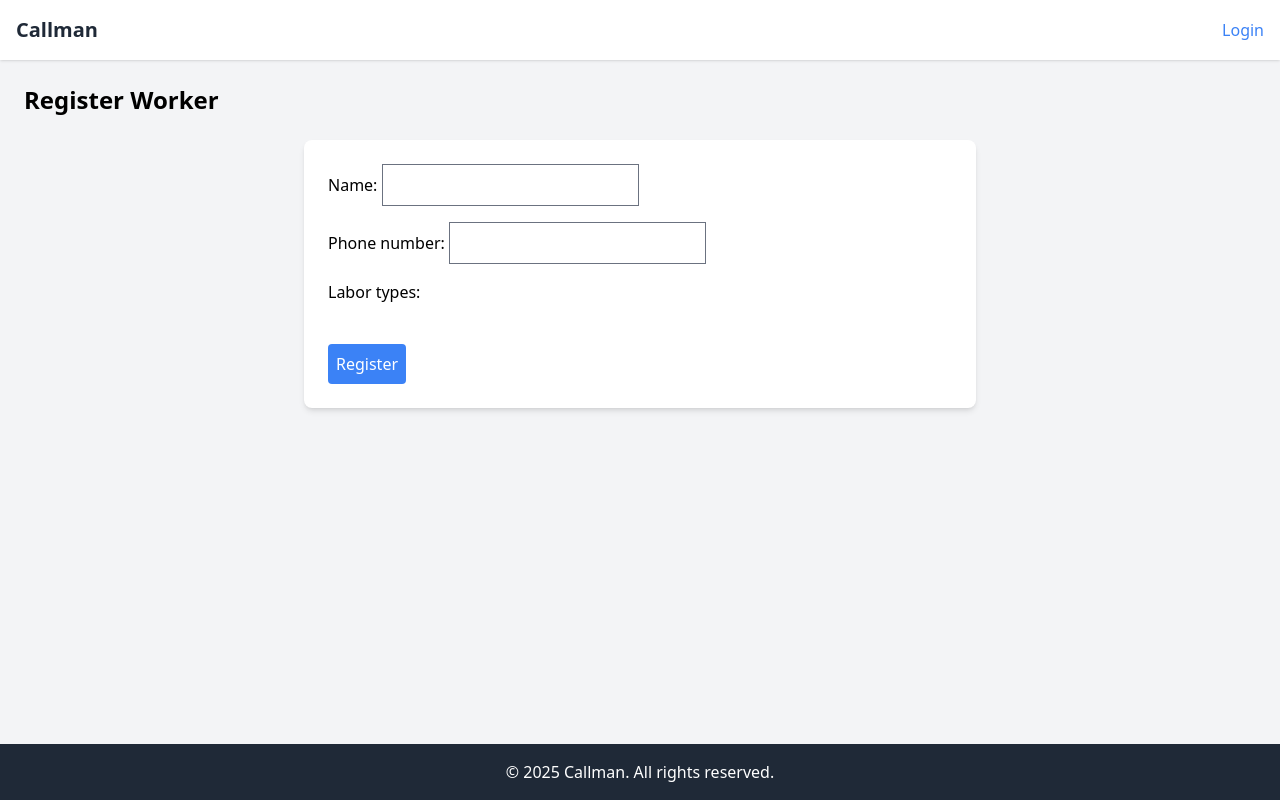
After one commit to castle-murray/callman, a Django app: page /worker/register/ in a window 1280 px wide. The commit adds this page. Run offline with Django 5.2, Linux system fonts and the light colour scheme; data that the repository does not hold is empty; parts of the project's set-up code (start-up, migrations or seed data) failed here and were passed over; some libraries are stand-ins or nearby versions.

Commit message:
link, queue, dates

```diff
--- a/callManager/forms.py
+++ b/callManager/forms.py
@@ -11,19 +11,50 @@ class LaborTypeForm(forms.ModelForm):
 class EventForm(forms.ModelForm):
     class Meta:
         model = Event
-        fields = ['event_name', 'event_date', 'event_location', 'event_description']
+        fields = ['event_name', 'start_date', 'end_date', 'is_single_day', 'event_location', 'event_description']
         widgets = {
-            'event_date': forms.DateInput(attrs={'type': 'date'}),
+            'start_date': forms.DateInput(attrs={'type': 'date'}),
+            'end_date': forms.DateInput(attrs={'type': 'date'}),
             'event_description': forms.Textarea(attrs={'rows': 4}),
         }
+
+    def clean(self):
+        cleaned_data = super().clean()
+        start_date = cleaned_data.get('start_date')
+        end_date = cleaned_data.get('end_date')
+        is_single_day = cleaned_data.get('is_single_day')
+
+        if is_single_day and start_date and end_date and start_date != end_date:
+            raise forms.ValidationError("Single-day events must have the same start and end date.")
+        elif start_date and end_date and start_date > end_date:
+            raise forms.ValidationError("End date must be on or after start date.")
+        return cleaned_data
 
 class CallTimeForm(forms.ModelForm):
     class Meta:
         model = CallTime
-        fields = ['name', 'time']
+        fields = ['name', 'date', 'time']
         widgets = {
+            'date': forms.DateInput(attrs={'type': 'date'}),
             'time': forms.TimeInput(attrs={'type': 'time'}),
         }
+
+    def __init__(self, *args, **kwargs):
+        event = kwargs.pop('event', None)
+        super().__init__(*args, **kwargs)
+        if event and event.is_single_day:
+            self.fields['date'].initial = event.start_date
+            self.fields['date'].disabled = True
+            self.fields['date'].widget.attrs['readonly'] = True
+
+    def clean(self):
+        cleaned_data = super().clean()
+        date = cleaned_data.get('date')
+        event = self.instance.event if self.instance and hasattr(self.instance, 'event') else None
+        if event:
+            if date < event.start_date or date > event.end_date:
+                raise forms.ValidationError("Call time date must be within the event's date range.")
+        return cleaned_data
 
 class LaborRequirementForm(forms.ModelForm):
     class Meta:
@@ -55,3 +86,12 @@ class WorkerForm(forms.ModelForm):
 
 class WorkerImportForm(forms.Form):
     file = forms.FileField(label="Upload a CSV file with contacts")
+
+class WorkerRegistrationForm(forms.ModelForm):
+    class Meta:
+        model = Worker
+        fields = ['name', 'phone_number', 'labor_types']
+        widgets = {
+            'phone_number': forms.TextInput(attrs={'readonly': 'readonly'}),
+            'labor_types': forms.CheckboxSelectMultiple,
+        }
--- a/callManager/templates/callManager/add_call_time.html
+++ b/callManager/templates/callManager/add_call_time.html
@@ -1,10 +1,9 @@
 {% extends 'callManager/base.html' %}
 
-{% block title %}Add Call Time - {{ event.event_name }} - Callman{% endblock %}
+{% block title %}Add Call Time - Callman{% endblock %}
 
 {% block content %}
     <h1 class="text-2xl font-bold mb-6">Add Call Time to {{ event.event_name }}</h1>
-
     <div class="bg-white p-6 rounded-lg shadow-md max-w-2xl mx-auto">
         <form method="post">
             {% csrf_token %}
--- a/callManager/templates/callManager/fill_labor_call_list_partial.html
+++ b/callManager/templates/callManager/fill_labor_call_list_partial.html
@@ -64,7 +64,7 @@
                 <span class="text-gray-500">Next</span>
             {% endif %}
         </div>
-        <button type="submit" class="mt-4 bg-blue-500 text-white p-2 rounded hover:bg-blue-600">Send Requests</button>
+        <button type="submit" class="mt-4 bg-blue-500 text-white p-2 rounded hover:bg-blue-600">Queue Requests</button>
     {% else %}
         <p class="text-gray-600">No workers available.</p>
     {% endif %}
--- a/callManager/templates/callManager/fill_labor_call_partial.html
+++ b/callManager/templates/callManager/fill_labor_call_partial.html
@@ -1,7 +1,7 @@
 {% load callman_tags %}
 <div class="bg-gray-100 p-6 rounded-lg shadow">
     <h3 class="text-lg font-semibold mb-4">Request Workers for {{ labor_requirement.labor_type.name }}</h3>
-    <p class="text-gray-600 mb-4">Needed: {{ labor_requirement.needed_labor }} ({{ labor_requirement.call_time.name }} at {{ labor_requirement.call_time.time }})</p>
+    <p class="text-gray-600 mb-4">Needed: {{ labor_requirement.needed_labor }} ({{ labor_requirement.call_time.name }} at {{ labor_requirement.call_time.time }} on {{ labor_requirement.call_time.date }})</p>
 
     <!-- Search Bar -->
     <div class="mb-6">
@@ -21,8 +21,7 @@
     </div>
 
     <form action="{% url 'event_detail' labor_requirement.call_time.event.id %}">
-    <button type="submit"
-            class="mt-4 bg-red-500 text-white p-2 rounded hover:bg-red-600">Close</button>
+        <button type="submit" class="mt-4 bg-red-500 text-white p-2 rounded hover:bg-red-600">Close</button>
     </form>
     {% if message %}
         <p class="text-green-600 mt-2">{{ message }}</p>
--- /dev/null
+++ b/callManager/templates/callManager/worker_registration.html
@@ -0,0 +1,16 @@
+{% extends 'callManager/base.html' %}
+
+{% block title %}Register Worker - CallMan{% endblock %}
+
+{% block content %}
+    <h1 class="text-2xl font-bold mb-6">Register Worker</h1>
+    <div class="bg-white p-6 rounded-lg shadow-md max-w-2xl mx-auto">
+        <form method="post">
+            {% csrf_token %}
+            <div class="space-y-4">
+                {{ form.as_p }}
+            </div>
+            <button type="submit" class="mt-6 bg-blue-500 text-white p-2 rounded hover:bg-blue-600">Register</button>
+        </form>
+    </div>
+{% endblock %}
--- a/callManager/urls.py
+++ b/callManager/urls.py
@@ -18,4 +18,7 @@ urlpatterns = [
     path('labor/<int:labor_requirement_id>/list/', views.fill_labor_call_list, name='fill_labor_call_list'),
     path('sms/reply/', views.sms_reply_webhook, name='sms_reply_webhook'),
     path('worker/import/', views.import_workers, name='import_workers'),
+    path('event/<int:event_id>/confirm/<uuid:event_token>/', views.confirm_event_requests, name='confirm_event_requests'),
+    path('worker/register/', views.worker_registration, name='worker_registration'),
+    path('worker/register/success/', views.registration_success, name='registration_success'),
 ]
--- a/callManager/views.py
+++ b/callManager/views.py
@@ -1,7 +1,7 @@
 from django.shortcuts import render, get_object_or_404, redirect
 from .models import CallTime, LaborRequest, Event, LaborRequirement, LaborType, Worker
 from django.contrib.auth.decorators import login_required
-from .forms import CallTimeForm, LaborTypeForm, LaborRequirementForm, EventForm, WorkerForm, WorkerImportForm
+from .forms import CallTimeForm, LaborTypeForm, LaborRequirementForm, EventForm, WorkerForm, WorkerImportForm, WorkerRegistrationForm
 from django.db.models import Sum, Q, Case, When, IntegerField, Count
 from datetime import datetime, timedelta
 from twilio.rest import Client
@@ -11,6 +11,7 @@ from django.views.decorators.csrf import csrf_exempt
 from django.utils import timezone
 from io import TextIOWrapper
 from django.core.paginator import Paginator, EmptyPage, PageNotAnInteger
+import uuid
 
 
 def confirm_assignment(request, token):
@@ -39,19 +40,15 @@ def event_detail(request, event_id):
     event = get_object_or_404(Event, id=event_id, company=manager.company)
     call_times = event.call_times.all()
 
-    # Get all labor requirements for the event
     labor_requirements = LaborRequirement.objects.filter(call_time__event=event)
-
-    # Annotate labor requests with counts
     labor_requests = LaborRequest.objects.filter(
         labor_requirement__call_time__event=event
     ).values('labor_requirement_id').annotate(
-        pending_count=Count('id', filter=Q(requested=True) & Q(response__isnull=True)),  # Only pending
+        pending_count=Count('id', filter=Q(requested=True) & Q(response__isnull=True)),
         confirmed_count=Count('id', filter=Q(response='yes')),
         rejected_count=Count('id', filter=Q(response='no'))
     )
 
-    # Build labor_counts with defaults and display text
     labor_counts = {lr.id: {'pending': 0, 'confirmed': 0, 'rejected': 0, 'display_text': f"{lr.needed_labor} needed (0 pending, 0 confirmed, 0 rejected)"} for lr in labor_requirements}
     for lr in labor_requests:
         labor_id = lr['labor_requirement_id']
@@ -81,6 +78,53 @@ def event_detail(request, event_id):
             'display_text': display_text
         }
 
+    if request.method == "POST" and 'send_messages' in request.POST:
+        queued_requests = LaborRequest.objects.filter(
+            labor_requirement__call_time__event=event,
+            requested=True,
+            sms_sent=False
+        )
+        if queued_requests.exists():
+            event_token = str(uuid.uuid4())
+            sms_errors = []
+            client = Client(settings.TWILIO_ACCOUNT_SID, settings.TWILIO_AUTH_TOKEN) if settings.TWILIO_ENABLED else None
+            confirmation_url = request.build_absolute_uri(f"/event/{event.id}/confirm/{event_token}/")
+            for labor_request in queued_requests:
+                message_body = f"CallMan: Confirm your calls for {event.event_name}: {confirmation_url}"
+                if labor_request.worker.phone_number:
+                    if settings.TWILIO_ENABLED:
+                        try:
+                            message = client.messages.create(
+                                body=message_body,
+                                from_=settings.TWILIO_PHONE_NUMBER,
+                                to=str(labor_request.worker.phone_number)
+                            )
+                            labor_request.sms_sent = True
+                            labor_request.event_token = event_token
+                            labor_request.save()
+                        except TwilioRestException as e:
+                            sms_errors.append(labor_request.worker.name)
+                    else:
+                        # Print to terminal instead of sending SMS
+                        print(f"SMS to {labor_request.worker.phone_number}: {message_body}")
+                        labor_request.sms_sent = True
+                        labor_request.event_token = event_token
+                        labor_request.save()
+                else:
+                    sms_errors.append(f"{labor_request.worker.name} (no phone)")
+            message = f"Messages sent to {queued_requests.count()} workers."
+            if sms_errors:
+                message += f" SMS failed for: {', '.join(sms_errors)}."
+        else:
+            message = "No queued requests to send."
+        context = {
+            'event': event,
+            'call_times': call_times,
+            'labor_counts': labor_counts,
+            'message': message,
+        }
+        return render(request, 'callManager/event_detail.html', context)
+
     context = {
         'event': event,
         'call_times': call_times,
@@ -99,7 +143,7 @@ def manager_dashboard(request):
     company = manager.company
 
     # Fetch company events
-    events = Event.objects.filter(company=company).order_by('-event_date')
+    events = Event.objects.filter(company=company).order_by('-start_date')
 
     # Quick stats
     total_events = events.count()
@@ -164,15 +208,15 @@ def add_labor_to_call(request, call_time_id):
 
 @login_required
 def create_event(request):
-    manager = request.user.manager  # Assumes Manager is linked to User via OneToOneField
+    manager = request.user.manager
     if request.method == "POST":
         form = EventForm(request.POST)
         if form.is_valid():
             event = form.save(commit=False)
-            event.company = manager.company  # Tie event to manager's company
-            event.created_by = manager      # Record which manager created it
+            event.company = manager.company
+            event.created_by = manager
             event.save()
-            return redirect('event_detail', event_id=event.id)  # ReGdirect to event detail page
+            return redirect('event_detail', event_id=event.id)
     else:
         form = EventForm()
     return render(request, 'callManager/create_event.html', {'form': form})
@@ -270,7 +314,7 @@ def fill_labor_call(request, labor_requirement_id):
             Q(phone_number__icontains=search_query)
         )
 
-    paginator = Paginator(workers, 10)
+    paginator = Paginator(workers, 20)
     page_number = request.GET.get('page', 1)
     try:
         page_obj = paginator.page(page_number)
@@ -280,7 +324,7 @@ def fill_labor_call(request, labor_requirement_id):
         page_obj = paginator.page(paginator.num_pages)
 
     current_call_time = labor_requirement.call_time
-    event_date = current_call_time.event.event_date
+    event_date = current_call_time.event.start_date  # Updated from event_date
     current_datetime = datetime.combine(event_date, current_call_time.time)
 
     window_start = current_datetime - timedelta(hours=5)
@@ -288,13 +332,12 @@ def fill_labor_call(request, labor_requirement_id):
 
     conflicting_requests = LaborRequest.objects.filter(
         worker__in=workers,
-        labor_requirement__call_time__event__event_date=event_date,
+        labor_requirement__call_time__event__start_date=event_date,  # Updated from event_date
         labor_requirement__call_time__time__gte=window_start.time(),
         labor_requirement__call_time__time__lte=window_end.time(),
         requested=True,
     ).select_related('labor_requirement__call_time', 'labor_requirement__labor_type')
 
-    # In both fill_labor_call and fill_labor_call_list
     worker_conflicts = {}
     for labor_request in conflicting_requests:
         if labor_request.worker_id not in worker_conflicts:
@@ -304,49 +347,62 @@ def fill_labor_call(request, labor_requirement_id):
             'call_time': f"{labor_request.labor_requirement.call_time.name} at {labor_request.labor_requirement.call_time.time}",
             'labor_type': labor_request.labor_requirement.labor_type.name,
             'status': 'Confirmed' if labor_request.response == 'yes' else 'Rejected' if labor_request.response == 'no' else 'Pending',
-            'call_time_id': labor_request.labor_requirement.call_time.id,  # Add call time ID
-            'labor_type_id': labor_request.labor_requirement.labor_type.id  # Add labor type ID
+            'call_time_id': labor_request.labor_requirement.call_time.id,
+            'labor_type_id': labor_request.labor_requirement.labor_type.id
         }
         worker_conflicts[labor_request.worker_id]['conflicts'].append(conflict_info)
         if labor_request.response == 'yes':
             worker_conflicts[labor_request.worker_id]['is_confirmed'] = True
+
     if request.method == "POST":
-        worker_ids = request.POST.getlist('worker_ids')
-        sms_errors = []
-        for worker_id in worker_ids:
-            worker = Worker.objects.get(id=worker_id)
-            labor_request, created = LaborRequest.objects.get_or_create(
-                worker=worker,
+        if 'send_messages' in request.POST:
+            # Send SMS to all queued requests for this labor_requirement
+            queued_requests = LaborRequest.objects.filter(
                 labor_requirement=labor_requirement,
-                defaults={'requested': True}
+                requested=True,
+                sms_sent=False
             )
-            if labor_requirement.labor_type not in worker.labor_types.all():
-                worker.labor_types.add(labor_requirement.labor_type)
-            if created or not labor_request.sms_sent:
-                short_id = str(labor_request.token)[:3]  # First 3 chars of UUID
-                if worker.phone_number and settings.TWILIO_ENABLED:
+            sms_errors = []
+            client = Client(settings.TWILIO_ACCOUNT_SID, settings.TWILIO_AUTH_TOKEN) if settings.TWILIO_ENABLED else None
+            for labor_request in queued_requests:
+                short_id = str(labor_request.token)[:3]
+                if labor_request.worker.phone_number and settings.TWILIO_ENABLED:
                     try:
-                        client = Client(settings.TWILIO_ACCOUNT_SID, settings.TWILIO_AUTH_TOKEN)
                         message = client.messages.create(
-                            body=f"Autorigger call {current_call_time.name} at {current_call_time.time}. Reply Y{short_id} or N{short_id}.",
+                            body=f"CallMan call {current_call_time.name} at {current_call_time.time}. Reply Y{short_id} or N{short_id}.",
                             from_=settings.TWILIO_PHONE_NUMBER,
-                            to=str(worker.phone_number)
+                            to=str(labor_request.worker.phone_number)
                         )
                         labor_request.sms_sent = True
                         labor_request.save()
                     except TwilioRestException as e:
-                        sms_errors.append(worker.name)
-                elif worker.phone_number:
-                    labor_request.sms_sent = True
+                        sms_errors.append(labor_request.worker.name)
+                elif labor_request.worker.phone_number:
+                    labor_request.sms_sent = True  # Simulate in test mode
                     labor_request.save()
                 else:
-                    sms_errors.append(f"{worker.name} (no phone)")
-            if not created:
-                labor_request.requested = True
-                labor_request.save()
-        message = f"Requests sent to {len(worker_ids)} workers."
-        if sms_errors:
-            message += f" SMS failed for: {', '.join(sms_errors)}."
+                    sms_errors.append(f"{labor_request.worker.name} (no phone)")
+            message = f"Messages sent to {queued_requests.count()} workers."
+            if sms_errors:
+                message += f" SMS failed for: {', '.join(sms_errors)}."
+        else:
+            # Queue requests without sending SMS
+            worker_ids = request.POST.getlist('worker_ids')
+            sms_errors = []
+            for worker_id in worker_ids:
+                worker = Worker.objects.get(id=worker_id)
+                labor_request, created = LaborRequest.objects.get_or_create(
+                    worker=worker,
+                    labor_requirement=labor_requirement,
+                    defaults={'requested': True, 'sms_sent': False}  # Ensure sms_sent=False initially
+                )
+                if labor_requirement.labor_type not in worker.labor_types.all():
+                    worker.labor_types.add(labor_requirement.labor_type)
+                if not created and not labor_request.sms_sent:
+                    labor_request.requested = True
+                    labor_request.save()
+            message = f"{len(worker_ids)} workers queued for request."
+
         context = {
             'labor_requirement': labor_requirement,
             'workers': page_obj,
@@ -386,7 +442,7 @@ def fill_labor_call_list(request, labor_requirement_id):
             Q(phone_number__icontains=search_query)
         )
 
-    paginator = Paginator(workers, 10)
+    paginator = Paginator(workers, 20)
     page_number = request.GET.get('page', 1)
     try:
         page_obj = paginator.page(page_number)
@@ -396,7 +452,7 @@ def fill_labor_call_list(request, labor_requirement_id):
         page_obj = paginator.page(paginator.num_pages)
 
     current_call_time = labor_requirement.call_time
-    event_date = current_call_time.event.event_date
+    event_date = current_call_time.event.start_date  # Updated from event_date
     current_datetime = datetime.combine(event_date, current_call_time.time)
 
     window_start = current_datetime - timedelta(hours=5)
@@ -404,7 +460,7 @@ def fill_labor_call_list(request, labor_requirement_id):
 
     conflicting_requests = LaborRequest.objects.filter(
         worker__in=workers,
-        labor_requirement__call_time__event__event_date=event_date,
+        labor_requirement__call_time__event__start_date=event_date,  # Updated from event_date
         labor_requirement__call_time__time__gte=window_start.time(),
         labor_requirement__call_time__time__lte=window_end.time(),
         requested=True,
@@ -419,13 +475,12 @@ def fill_labor_call_list(request, labor_requirement_id):
             'call_time': f"{labor_request.labor_requirement.call_time.name} at {labor_request.labor_requirement.call_time.time}",
             'labor_type': labor_request.labor_requirement.labor_type.name,
             'status': 'Confirmed' if labor_request.response == 'yes' else 'Rejected' if labor_request.response == 'no' else 'Pending',
-            'call_time_id': labor_request.labor_requirement.call_time.id,  # Add call time ID
-            'labor_type_id': labor_request.labor_requirement.labor_type.id  # Add labor type ID
+            'call_time_id': labor_request.labor_requirement.call_time.id,
+            'labor_type_id': labor_request.labor_requirement.labor_type.id
         }
         worker_conflicts[labor_request.worker_id]['conflicts'].append(conflict_info)
         if labor_request.response == 'yes':
             worker_conflicts[labor_request.worker_id]['is_confirmed'] = True
-
 
     context = {
         'labor_requirement': labor_requirement,
@@ -441,22 +496,17 @@ def fill_labor_call_list(request, labor_requirement_id):
 def add_call_time(request, event_id):
     manager = request.user.manager
     event = get_object_or_404(Event, id=event_id, company=manager.company)
-
     if request.method == "POST":
-        form = CallTimeForm(request.POST)
+        form = CallTimeForm(request.POST, event=event)
         if form.is_valid():
             call_time = form.save(commit=False)
             call_time.event = event
             call_time.save()
             return redirect('event_detail', event_id=event.id)
     else:
-        form = CallTimeForm()
+        form = CallTimeForm(event=event)
+    return render(request, 'callManager/add_call_time.html', {'form': form, 'event': event})
 
-    context = {
-        'form': form,
-        'event': event,
-    }
-    return render(request, 'callManager/add_call_time.html', context)
 
 @csrf_exempt
 def sms_reply_webhook(request):
@@ -533,3 +583,67 @@ def import_workers(request):
     else:
         form = WorkerImportForm()
     return render(request, 'callManager/import_workers.html', {'form': form})
+
+
+def confirm_event_requests(request, event_id, event_token):
+    event = get_object_or_404(Event, id=event_id)
+    labor_requests = LaborRequest.objects.filter(
+        labor_requirement__call_time__event=event,
+        event_token=event_token,
+        requested=True,
+        response__isnull=True
+    ).select_related('labor_requirement__call_time', 'labor_requirement__labor_type')
+
+    if not labor_requests.exists():
+        return render(request, 'callManager/confirm_error.html', {'message': "No pending requests found for this link."})
+
+    if request.method == "POST":
+        for labor_request in labor_requests:
+            response_key = f"response_{labor_request.id}"
+            response = request.POST.get(response_key)
+            if response in ['yes', 'no']:
+                labor_request.response = response
+                labor_request.responded_at = timezone.now()
+                labor_request.save()
+        return render(request, 'callManager/confirm_success.html', {'event': event})
+
+    # Use the first labor request's phone number for registration link
+    phone_number = labor_requests.first().worker.phone_number if labor_requests.exists() else ''
+    registration_url = request.build_absolute_uri(f"/worker/register/?phone={phone_number}")
+
+    context = {
+        'event': event,
+        'labor_requests': labor_requests,
+        'registration_url': registration_url,
+    }
+    return render(request, 'callManager/confirm_event_requests.html', context)
+
+def worker_registration(request):
+    phone_number = request.GET.get('phone', '')
+    if request.method == "POST":
+        form = WorkerRegistrationForm(request.POST)
+        if form.is_valid():
+            worker = form.save(commit=False)
+            # Check if phone number matches an existing worker
+            existing_worker = Worker.objects.filter(phone_number=worker.phone_number).first()
+            if existing_worker:
+                # Update existing worker if phone matches, regardless of name
+                existing_worker.name = worker.name
+                existing_worker.labor_types.set(worker.labor_types.all())
+                existing_worker.save()
+            else:
+                # Create new worker
+                worker.save()
+            return redirect('registration_success')
+    else:
+        form = WorkerRegistrationForm(initial={'phone_number': phone_number})
+        form.fields['phone_number'].disabled = True  # Lock phone number
+
+    context = {
+        'form': form,
+        'phone_number': phone_number,
+    }
+    return render(request, 'callManager/worker_registration.html', context)
+
+def registration_success(request):
+    return render(request, 'callManager/registration_success.html')
```
Also changed, not shown: callManager/admin.py (+5 -5 lines), callManager/models.py (+8 -16 lines), callManager/templates/callManager/confirm_error.html (added, +11 -0 lines), callManager/templates/callManager/confirm_event_requests.html (added, +27 -0 lines), callManager/templates/callManager/confirm_success.html (added, +28 -0 lines), callManager/templates/callManager/create_event.html (+38 -3 lines), callManager/templates/callManager/event_detail.html (+20 -4 lines), callManager/templates/callManager/registration_success.html (added, +11 -0 lines), theme/static/css/dist/styles.css (+0 -8 lines), callManager/migrations/0011_remove_event_event_date_calltime_date.py (added), callManager/migrations/0012_event_end_date_event_is_single_day_event_start_date.py (added), callManager/migrations/0013_remove_laborrequest_response_message_and_more.py (added), callManager/migrations/0014_laborrequest_event_token.py (added).
